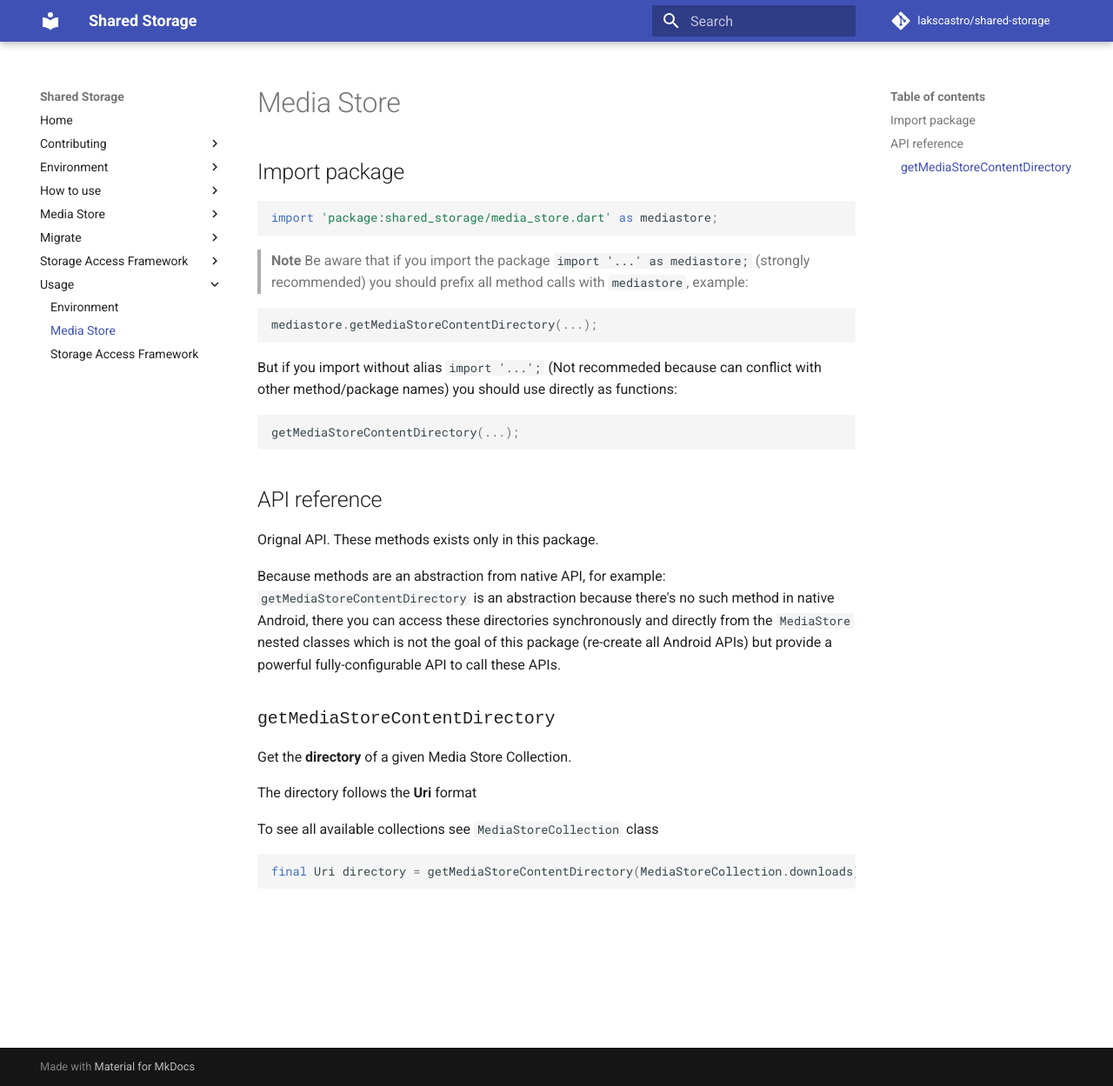
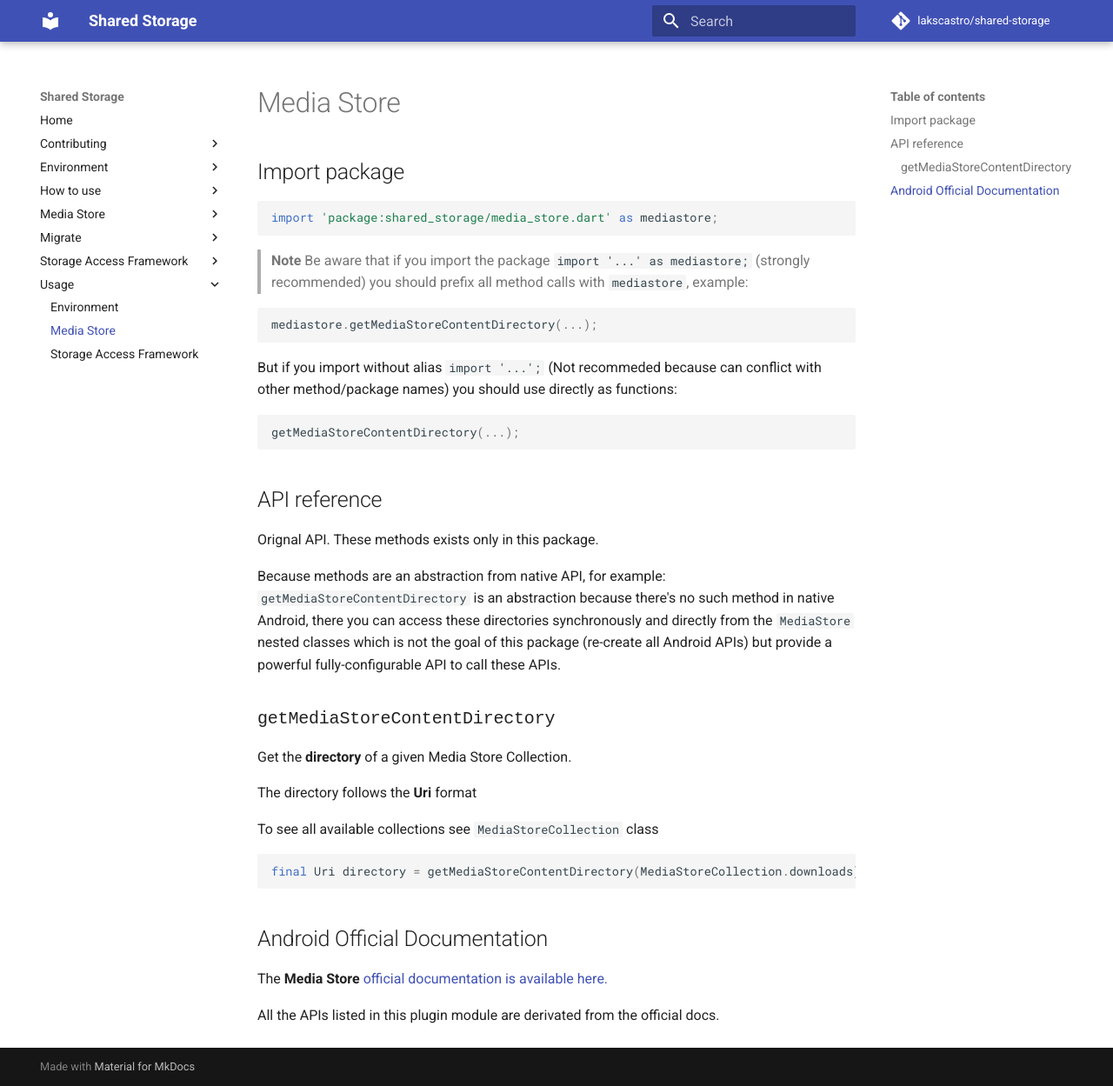
Before and after one commit to alexrintt/shared-storage, an MkDocs documentation site: the page built from docs/Usage/Media Store.md, in a window 1280 px wide and 1249 px high. Shown: the whole window at 87% size. Built offline with MkDocs 1.6.1 and Material for MkDocs 9.7.7, drawn with Linux system fonts in a browser that asks for light colours; comment, search, counter and statistics services are not loaded.

Commit message:
(#12) Add original Android docs reference in all modules

````diff
--- a/docs/Usage/Media Store.md
+++ b/docs/Usage/Media Store.md
@@ -33,3 +33,9 @@ To see all available collections see `MediaStoreCollection` class
 ```dart
 final Uri directory = getMediaStoreContentDirectory(MediaStoreCollection.downloads);
 ```
+
+## Android Official Documentation
+
+The **Media Store** [official documentation is available here.](https://developer.android.com/reference/android/provider/MediaStore)
+
+All the APIs listed in this plugin module are derivated from the official docs.
````
Also changed, not shown: docs/Usage/Environment.md (+6 -0 lines), docs/Usage/Storage Access Framework.md (+1 -1 lines).
